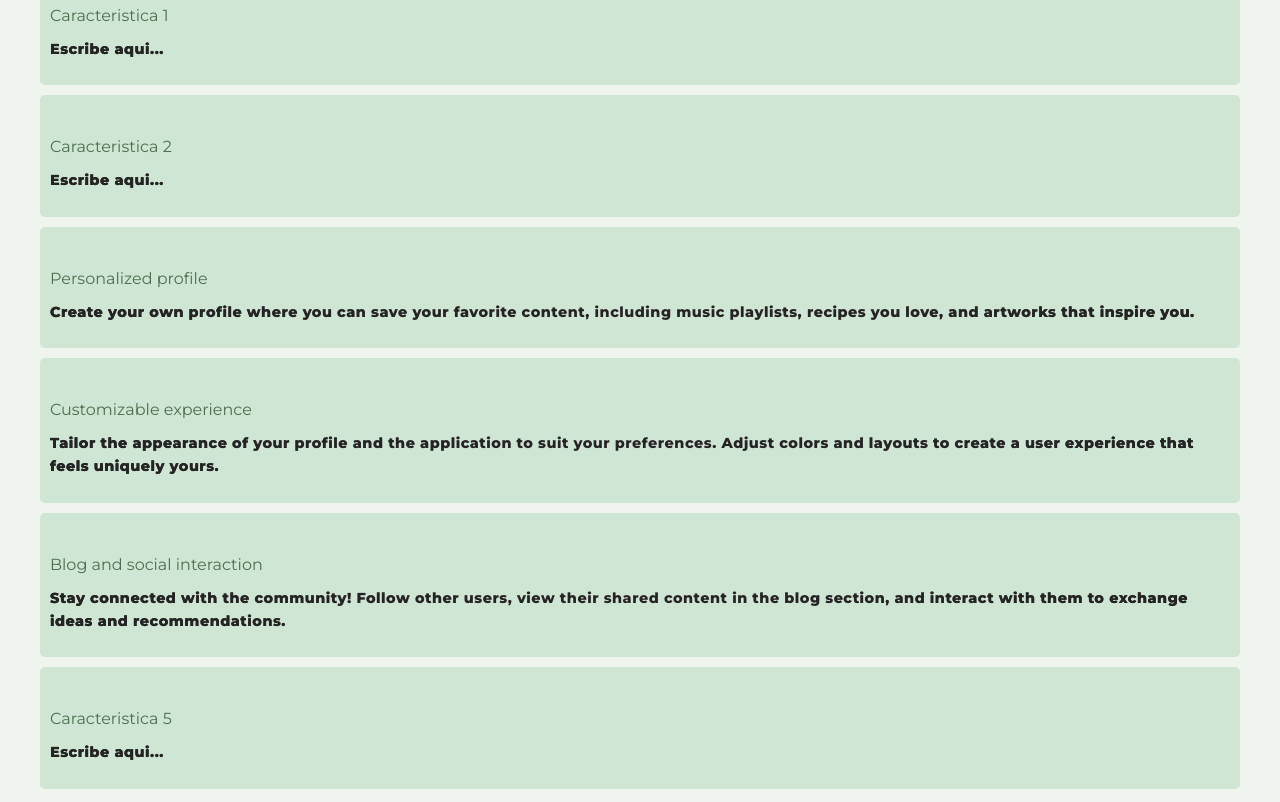
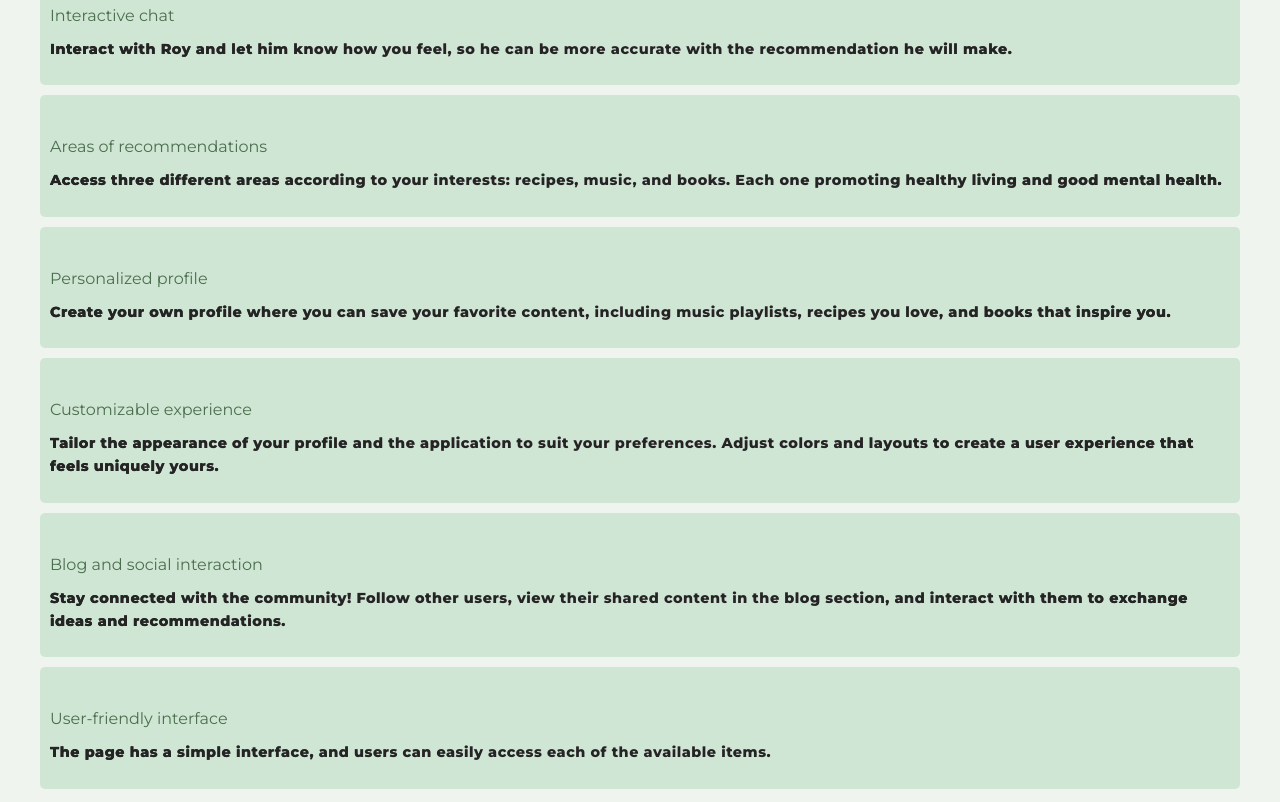
Before and after one commit to Cde571/food-emotions, an Astro site: page /learnMore in a window 1280 px wide. Shown: the part 377-1179 px from the top of the page. Built offline with nearby package versions, Linux system fonts and the light colour scheme; Astro itself is replaced by a stand-in of ours.

Commit message:
Actualización FAQ y Key fetures

```diff
--- a/src/pages/FAQ.astro
+++ b/src/pages/FAQ.astro
@@ -17,12 +17,12 @@ const faqs: FAQItem[] = [
   {
     question: "¿Qué capacidades tiene el bot en cuanto a conocimiento y diversidad?",
     answer:
-      "Escribe aqui...",
+      "Roy maneja especificamente 3 áreas de interés: recetas, música y libros. Cada área tiene cierto número de información, que no es demasiado extensa, pero tampoco demasiado corta.",
   },
   {
     question: "¿Cuál es el enfoque inicial del bot?",
     answer:
-      "El enfoque inicial del bot está en el área de recetas, música y libros.",
+      "El enfoque inicial del bot está en el área de recetas, música y libros. Pero puede añadirse más temas de interés para los clientes en el futuro.",
   },
   {
     question: "¿A quién está dirigido este bot?",
@@ -30,14 +30,14 @@ const faqs: FAQItem[] = [
       "El bot está dirigido a cualquier persona interesada en mejorar la calidad de su vida.",
   },
   {
-    question: "¿Cómo mejorará la experiencia del usuario con el reconocimiento emocional?",
+    question: "¿El chat tiene un límite de tiempo?",
     answer:
-      "Escribe aqui...",
+      "Roy es completamente de uso libre, puedesw conversar con él el tiempo que sea necesario y puedes pedirle la cantidad de recomendaciones que desees.",
   },
   {
     question: "¿Cómo puedo empezar a usar el bot?",
     answer:
-      "Para empezar a usar el bot, simplemente inicia la interacción a través de la interfaz de usuario, donde podrás hacer preguntas y recibir recomendaciones del área que prefieras.",
+      "Para empezar a usar el bot, simplemente inicia la interacción a través de la interfaz de usuario principal, dando clic en el botón 'Try now' o 'Pruébalo ahora' y podrá acceder al chat interactivo. Dile a Roy cómo te sientes y que temas te interesan. Después, él te dará algunas recomendaciones.",
   },
 ];
 ---
--- a/src/pages/learnMore.astro
+++ b/src/pages/learnMore.astro
@@ -61,16 +61,16 @@ import Layout from "../layouts/Layout.astro"
     <h2 class="text-2xl font-bold">Key features</h2>
       <ul>
         <li>
-          <h2>Caracteristica 1</h2>
-          <p>Escribe aqui...</p>
+          <h2>Interactive chat</h2>
+          <p>Interact with Roy and let him know how you feel, so he can be more accurate with the recommendation he will make.</p>
         </li>
         <li>
-          <h2>Caracteristica 2</h2>
-          <p>Escribe aqui...</p>
+          <h2>Areas of recommendations</h2>
+          <p>Access three different areas according to your interests: recipes, music, and books. Each one promoting healthy living and good mental health.</p>
         </li>
         <li>
           <h2>Personalized profile</h2>
-          <p>Create your own profile where you can save your favorite content, including music playlists, recipes you love, and artworks that inspire you.</p>
+          <p>Create your own profile where you can save your favorite content, including music playlists, recipes you love, and books that inspire you.</p>
         </li>
         <li>
           <h2>Customizable experience</h2>
@@ -81,8 +81,8 @@ import Layout from "../layouts/Layout.astro"
           <p>Stay connected with the community! Follow other users, view their shared content in the blog section, and interact with them to exchange ideas and recommendations.</p>
         </li>
         <li>
-          <h2>Caracteristica 5</h2>
-          <p>Escribe aqui...</p>
+          <h2>User-friendly interface</h2>
+          <p>The page has a simple interface, and users can easily access each of the available items.</p>
         </li>
       </ul>
 
```
